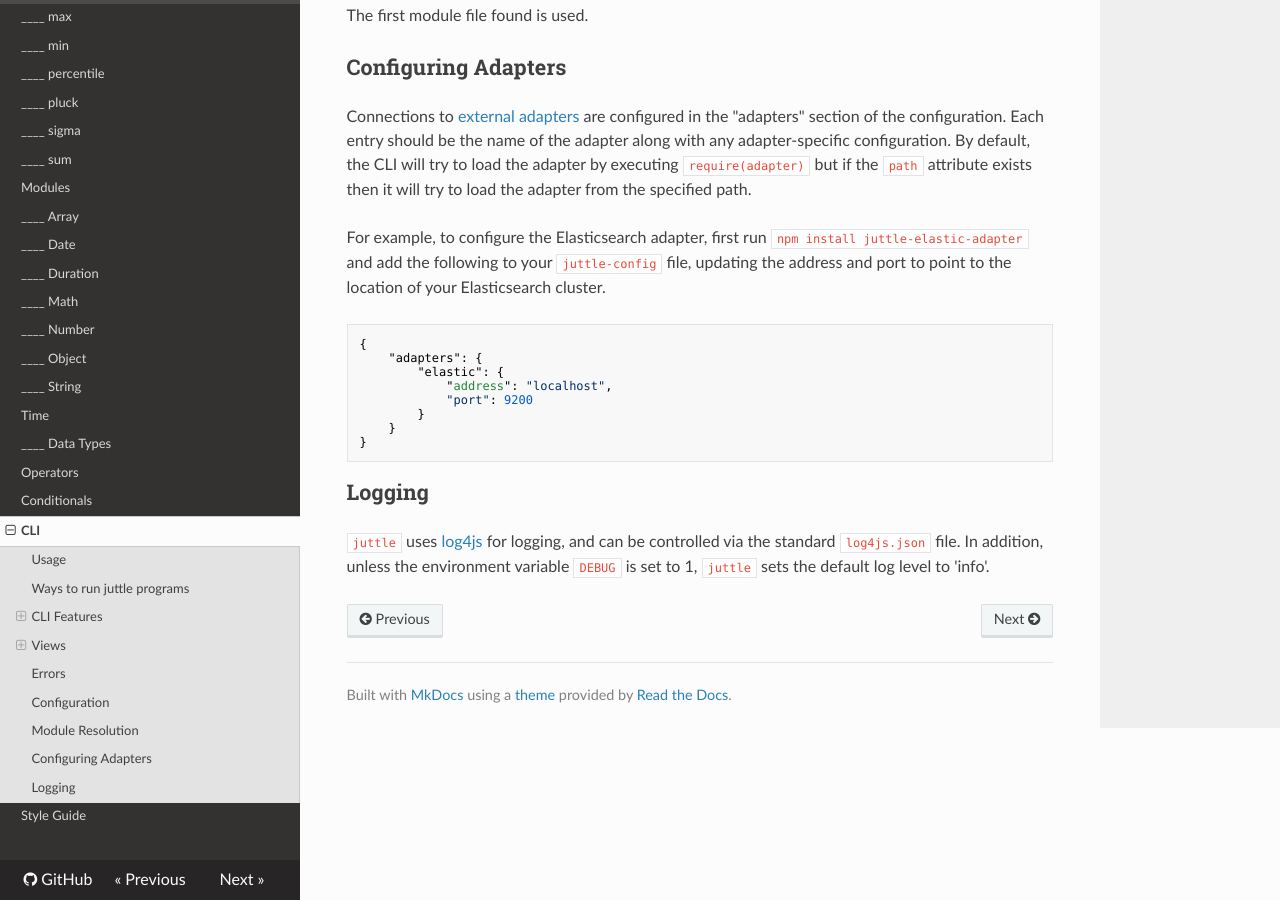
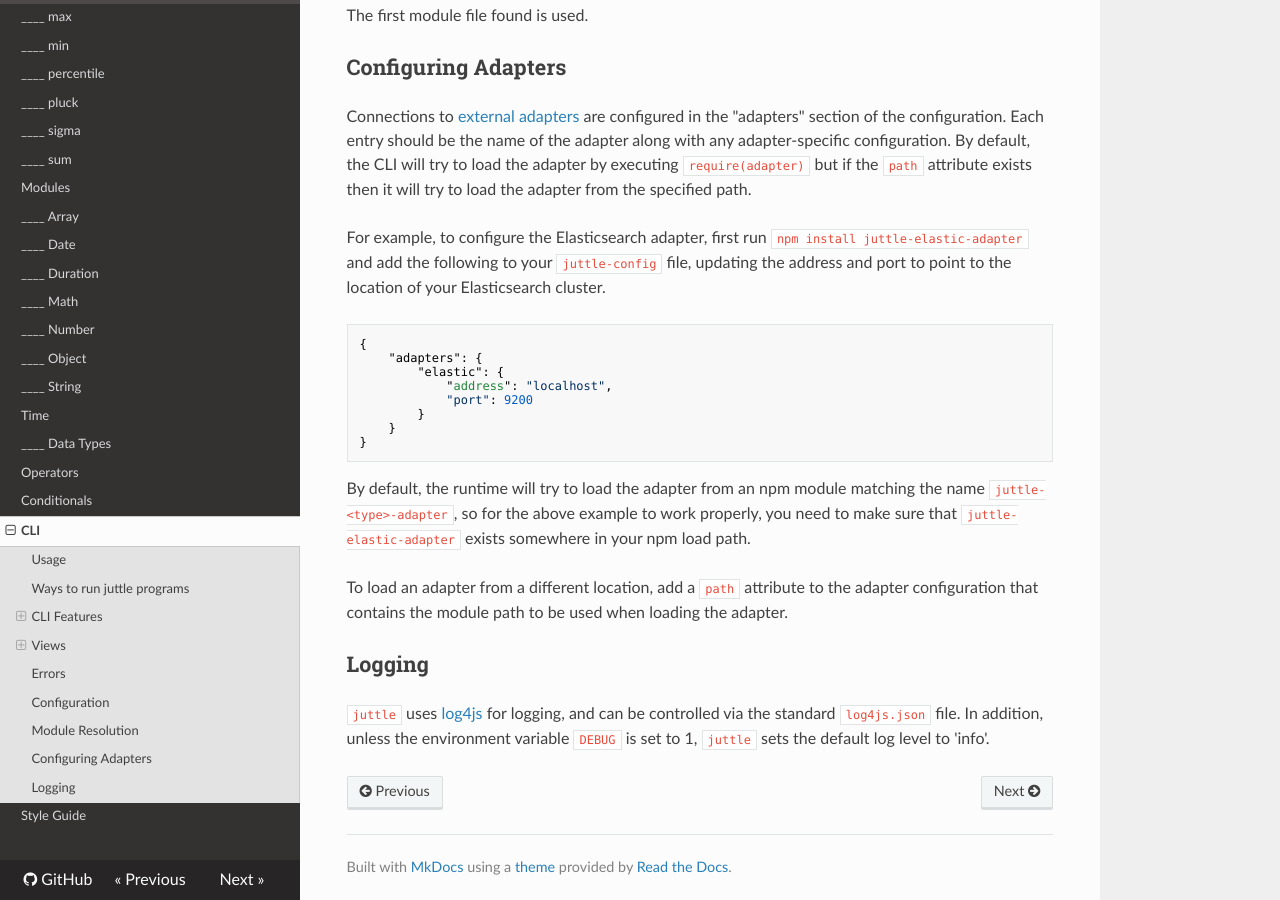
Before and after one commit to juttle/juttle, an MkDocs documentation site: the page built from docs/reference/cli.md, in a window 1280 px wide and 900 px high, scrolled down 4301 px. Built offline with MkDocs 1.6.1, drawn with Linux system fonts in a browser that asks for light colours; nearby versions of some CDN libraries; old or Windows-style settings are respelled for this version of MkDocs.

Commit message:
docs: add a bit more to the section on loading adapters

````diff
--- a/docs/reference/cli.md
+++ b/docs/reference/cli.md
@@ -241,6 +241,10 @@ For example, to configure the Elasticsearch adapter, first run `npm install jutt
 }
 ```
 
+By default, the runtime will try to load the adapter from an npm module matching the name `juttle-<type>-adapter`, so for the above example to work properly, you need to make sure that `juttle-elastic-adapter` exists somewhere in your npm load path.
+
+To load an adapter from a different location, add a `path` attribute to the adapter configuration that contains the module path to be used when loading the adapter.
+
 ## Logging
 
 `juttle` uses [log4js](http://stritti.github.io/log4js/) for logging, and can be controlled via the standard `log4js.json` file. In addition, unless the environment variable `DEBUG` is set to 1, `juttle` sets the default log level to 'info'.
````
